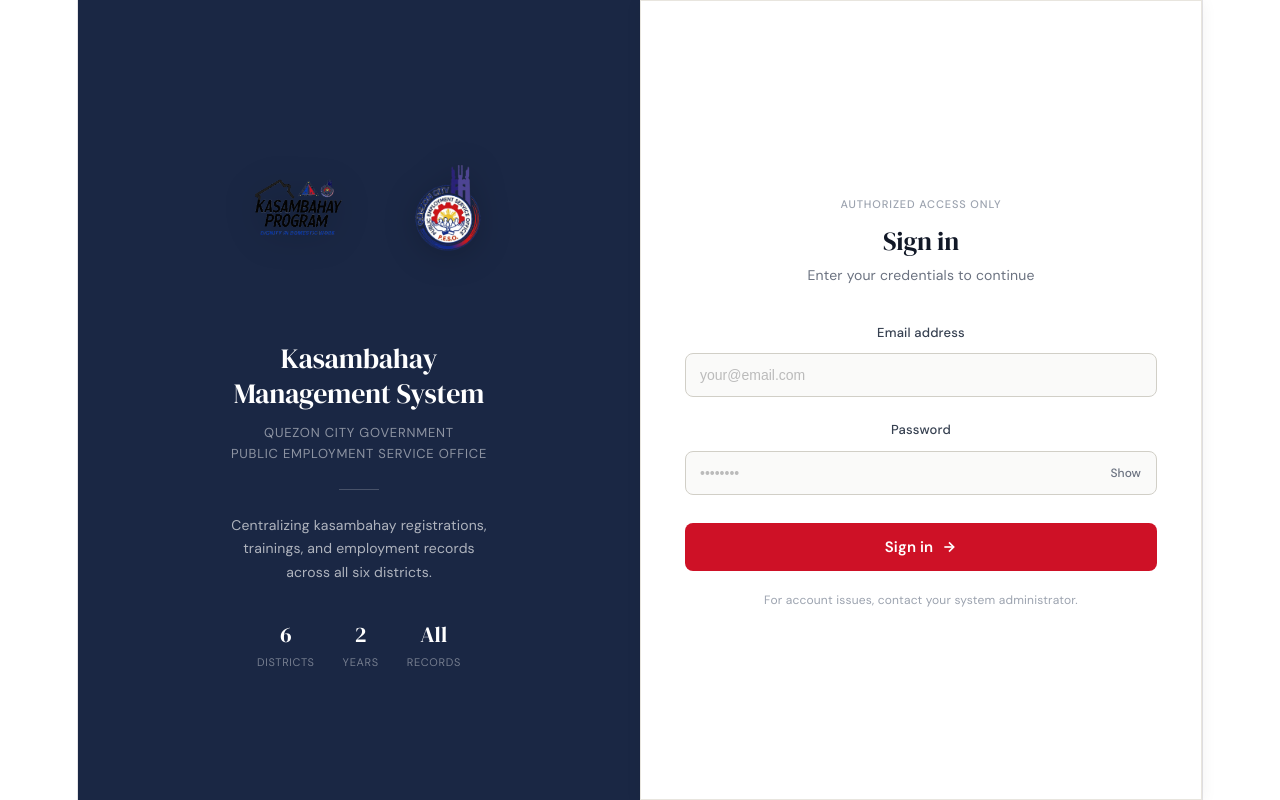
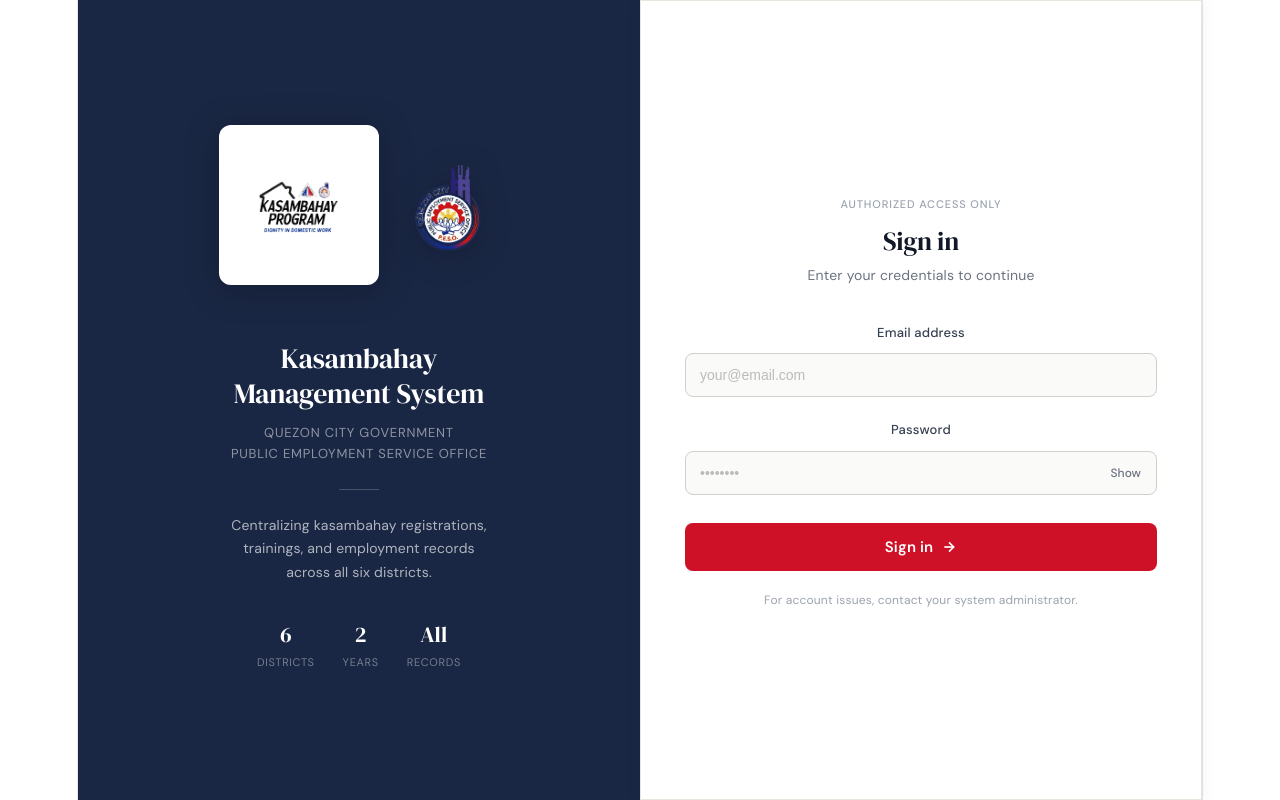
Before and after one commit to MatthewAdami/KASAMBAHAY-WEB, a React (Vite) app in the folder client/: page /login in a window 1280 px wide. Built offline with nearby package versions, Linux system fonts and the light colour scheme.

Commit message:
added white background on kasambahay logo

```diff
--- a/client/src/pages/LoginPage.jsx
+++ b/client/src/pages/LoginPage.jsx
@@ -207,6 +207,9 @@
     width: 160,
     height: 160,
     objectFit: 'contain',
+    background: '#fff',
+    borderRadius: 12,
+    padding: 8,
     filter: 'drop-shadow(0 4px 16px rgba(0,0,0,0.25))',
   },
   logoPeso: {
```
